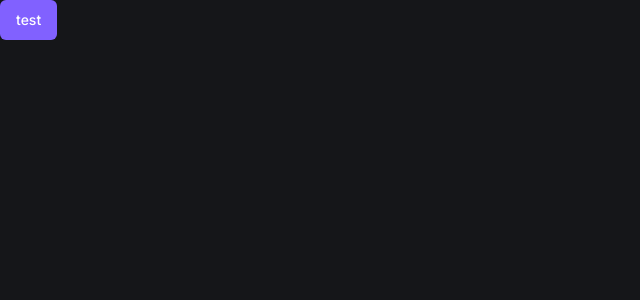
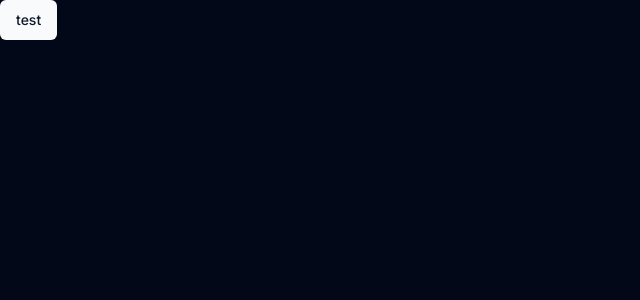
Before and after one commit to lucasmingatos/barber, a Next.js app: page / in a window 1280 px wide. Shown: the top 300 px of the page, without its empty margins (0-640 px from the left). Built offline with nearby package versions, Linux system fonts and the light colour scheme.

Commit message:
chore: add shadcnui

```diff
--- a/app/globals.css
+++ b/app/globals.css
@@ -3,36 +3,59 @@
 @tailwind utilities;
 
 @layer base {
+  :root {
+    --background: 0 0% 100%;
+    --foreground: 222.2 84% 4.9%;
+    --card: 0 0% 100%;
+    --card-foreground: 222.2 84% 4.9%;
+    --popover: 0 0% 100%;
+    --popover-foreground: 222.2 84% 4.9%;
+    --primary: 222.2 47.4% 11.2%;
+    --primary-foreground: 210 40% 98%;
+    --secondary: 210 40% 96.1%;
+    --secondary-foreground: 222.2 47.4% 11.2%;
+    --muted: 210 40% 96.1%;
+    --muted-foreground: 215.4 16.3% 46.9%;
+    --accent: 210 40% 96.1%;
+    --accent-foreground: 222.2 47.4% 11.2%;
+    --destructive: 0 84.2% 60.2%;
+    --destructive-foreground: 210 40% 98%;
+    --border: 214.3 31.8% 91.4%;
+    --input: 214.3 31.8% 91.4%;
+    --ring: 222.2 84% 4.9%;
+    --radius: 0.5rem;
+    --chart-1: 12 76% 61%;
+    --chart-2: 173 58% 39%;
+    --chart-3: 197 37% 24%;
+    --chart-4: 43 74% 66%;
+    --chart-5: 27 87% 67%;
+  }
+
   .dark {
-    --background: 225 9% 9%;
+    --background: 222.2 84% 4.9%;
     --foreground: 210 40% 98%;
-
-    --card: 228 9% 11%;
+    --card: 222.2 84% 4.9%;
     --card-foreground: 210 40% 98%;
-
-    --popover: 228 9% 11%;
+    --popover: 222.2 84% 4.9%;
     --popover-foreground: 210 40% 98%;
-
-    --primary: 252 100% 69%;
-    --primary-foreground: 0 0% 100%;
-
-    --secondary: 228 6% 16%;
+    --primary: 210 40% 98%;
+    --primary-foreground: 222.2 47.4% 11.2%;
+    --secondary: 217.2 32.6% 17.5%;
     --secondary-foreground: 210 40% 98%;
-
-    --muted: 228 6% 16%;
+    --muted: 217.2 32.6% 17.5%;
     --muted-foreground: 215 20.2% 65.1%;
-
-    --accent: 228 6% 16%;
+    --accent: 217.2 32.6% 17.5%;
     --accent-foreground: 210 40% 98%;
-
-    --destructive: 0 84% 60%;
+    --destructive: 0 62.8% 30.6%;
     --destructive-foreground: 210 40% 98%;
-
-    --border: 228 6% 16%;
-    --input: 228 6% 16%;
+    --border: 217.2 32.6% 17.5%;
+    --input: 217.2 32.6% 17.5%;
     --ring: 212.7 26.8% 83.9%;
-
-    --radius: 0.5rem;
+    --chart-1: 220 70% 50%;
+    --chart-2: 160 60% 45%;
+    --chart-3: 30 80% 55%;
+    --chart-4: 280 65% 60%;
+    --chart-5: 340 75% 55%;
   }
 }
 
```
Also changed, not shown: components.json, 1 other file (tests, documents, lock files or other folders).
